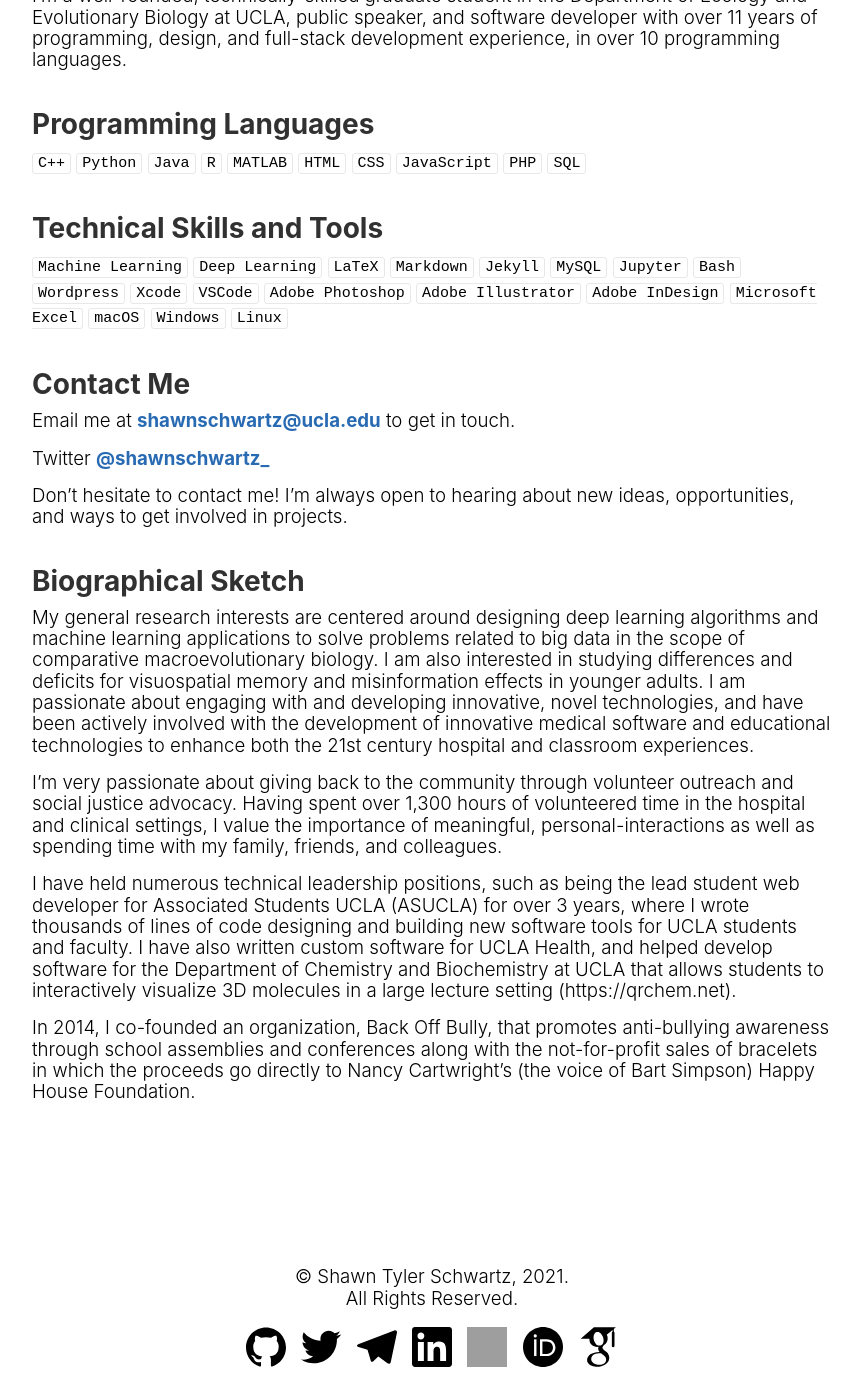
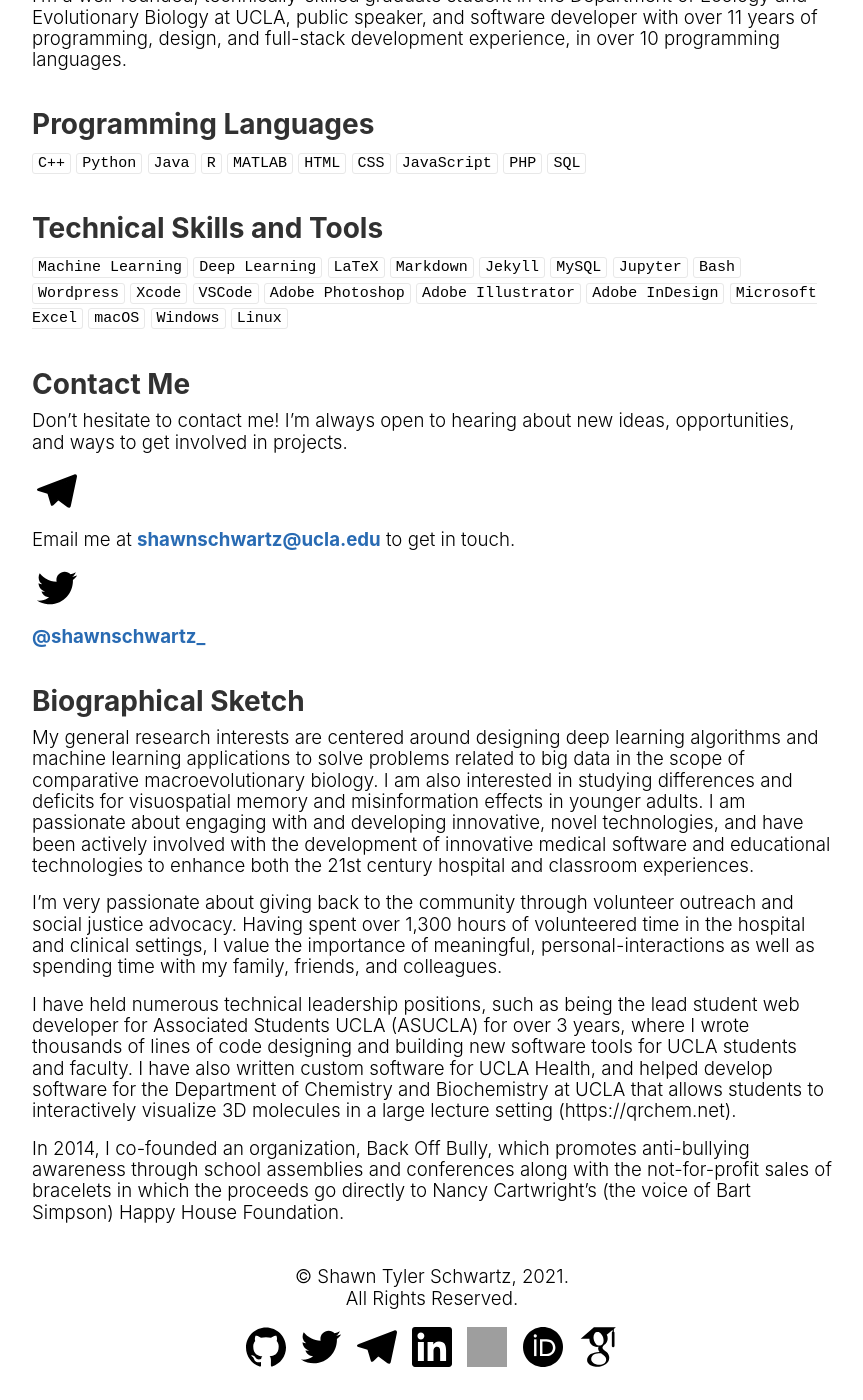
Before and after one commit to shawntz/shawntz.github.io, a Jekyll site: the page built from about.md, in a window 1280 px wide and 1400 px high, scrolled down 808 px. Shown: the whole window, without its empty margins (208-1071 px from the left). Built offline with Jekyll 4.4.1, drawn with Linux system fonts in a browser that asks for light colours; a style sheet for code colours, icons or effects is not loaded; some of the changed text lies outside the part shown; grey boxes are pictures that could not be loaded.

Commit message:
update about page

```diff
--- a/about.md
+++ b/about.md
@@ -11,11 +11,11 @@
 #### Education
 <ul class="fa-ul">
     <li>
-        <span class="fa fa-graduation-cap" aria-hidden="true"></span> Ph.D., Computational Cognitive Neuroscience, Beginning September 2021
+        <span class="fa fa-graduation-cap" aria-hidden="true"></span> Ph.D., Psychology (Neuroscience), Beginning September 2021
         <div class="small">Stanford University</div>
     </li>
     <li>
-        <span class="fa fa-graduation-cap" aria-hidden="true"></span> M.S., Biology, Expected Fall 2021
+        <span class="fa fa-graduation-cap" aria-hidden="true"></span> M.S., Biology, 2021
         <div class="small">University of California, Los Angeles</div>
     </li>
     <li>
@@ -36,12 +36,19 @@
 
 #### Technical Skills and Tools
 `Machine Learning` `Deep Learning` `LaTeX` `Markdown` `Jekyll` `MySQL` `Jupyter` `Bash` `Wordpress` `Xcode` `VSCode` `Adobe Photoshop` `Adobe Illustrator` `Adobe InDesign` `Microsoft Excel` `macOS` `Windows` `Linux`
+
 #### Contact Me
+Don't hesitate to contact me! I'm always open to hearing about new ideas, opportunities, and ways to get involved in projects.
+
+{::options parse_block_html="true" /}
+<div class="social email"></div>
+{::options parse_block_html="false" /}
 Email me at <a href="&#115;&#104;&#097;&#119;&#110;&#115;&#099;&#104;&#119;&#097;&#114;&#116;&#122;&#064;&#117;&#099;&#108;&#097;&#046;&#101;&#100;&#117;" target="_blank" alt="Email" title="Email"><strong>&#115;&#104;&#097;&#119;&#110;&#115;&#099;&#104;&#119;&#097;&#114;&#116;&#122;&#064;&#117;&#099;&#108;&#097;&#046;&#101;&#100;&#117;</strong></a> to get in touch.
 
-Twitter [**@shawnschwartz_**](https://twitter.com/shawnschwartz_)
-
-Don't hesitate to contact me! I'm always open to hearing about new ideas, opportunities, and ways to get involved in projects.
+{::options parse_block_html="true" /}
+<div class="social twitter"></div>
+{::options parse_block_html="false" /}
+[**@shawnschwartz_**](https://twitter.com/shawnschwartz_)
 
 #### Biographical Sketch
 My general research interests are centered around designing deep learning algorithms and machine learning applications to solve problems related to big data in the scope of comparative macroevolutionary biology. I am also interested in studying differences and deficits for visuospatial memory and misinformation effects in younger adults. I am passionate about engaging with and developing innovative, novel technologies, and have been actively involved with the development of innovative medical software and educational technologies to enhance both the 21st century hospital and classroom experiences.
@@ -50,4 +57,4 @@
 
 I have held numerous technical leadership positions, such as being the lead student web developer for Associated Students UCLA (ASUCLA) for over 3 years, where I wrote thousands of lines of code designing and building new software tools for UCLA students and faculty. I have also written custom software for UCLA Health, and helped develop software for the Department of Chemistry and Biochemistry at UCLA that allows students to interactively visualize 3D molecules in a large lecture setting (https://qrchem.net).
 
-In 2014, I co-founded an organization, Back Off Bully, that promotes anti-bullying awareness through school assemblies and conferences along with the not-for-profit sales of bracelets in which the proceeds go directly to Nancy Cartwright's (the voice of Bart Simpson) Happy House Foundation.
+In 2014, I co-founded an organization, Back Off Bully, which promotes anti-bullying awareness through school assemblies and conferences along with the not-for-profit sales of bracelets in which the proceeds go directly to Nancy Cartwright's (the voice of Bart Simpson) Happy House Foundation.
```
